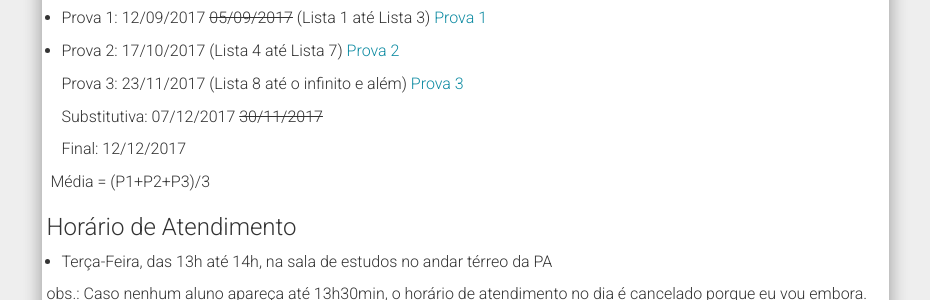
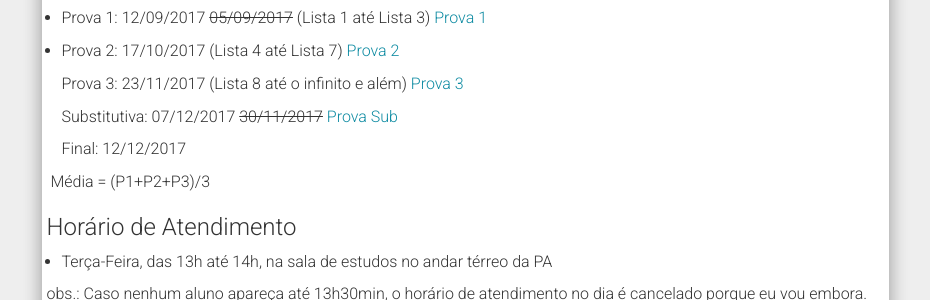
Before and after one commit to chunggnuhc/chunggnuhc.github.io, a Jekyll site: the page built from engMecanica2sem2017.md, in a window 1280 px wide and 1400 px high, scrolled down 827 px. Shown: the part 153-453 px from the top of the window, without its empty margins (321-1251 px from the left). Built offline with Jekyll 4.4.1, drawn with Linux system fonts in a browser that asks for light colours; nearby versions of some CDN libraries.

Commit message:
EngMec - Notas, Psub adicionadas

```diff
--- a/engMecanica2sem2017.md
+++ b/engMecanica2sem2017.md
@@ -46,7 +46,7 @@ permalink: /engMec2sem2017-GA/
 
   Prova 3: 23/11/2017 (Lista 8 até o infinito e além) [Prova 3](/disciplinas2sem2017/prova3-cma112-a-v2.pdf)
 
-  Substitutiva: 07/12/2017 <strike> 30/11/2017</strike>
+  Substitutiva: 07/12/2017 <strike> 30/11/2017</strike> [Prova Sub](/disciplinas2sem2017/ProvaPSub-A.pdf)
 
   Final: 12/12/2017
 
```
Also changed, not shown: other parts of engMecanica2sem2017.md (+1 -1 lines).
